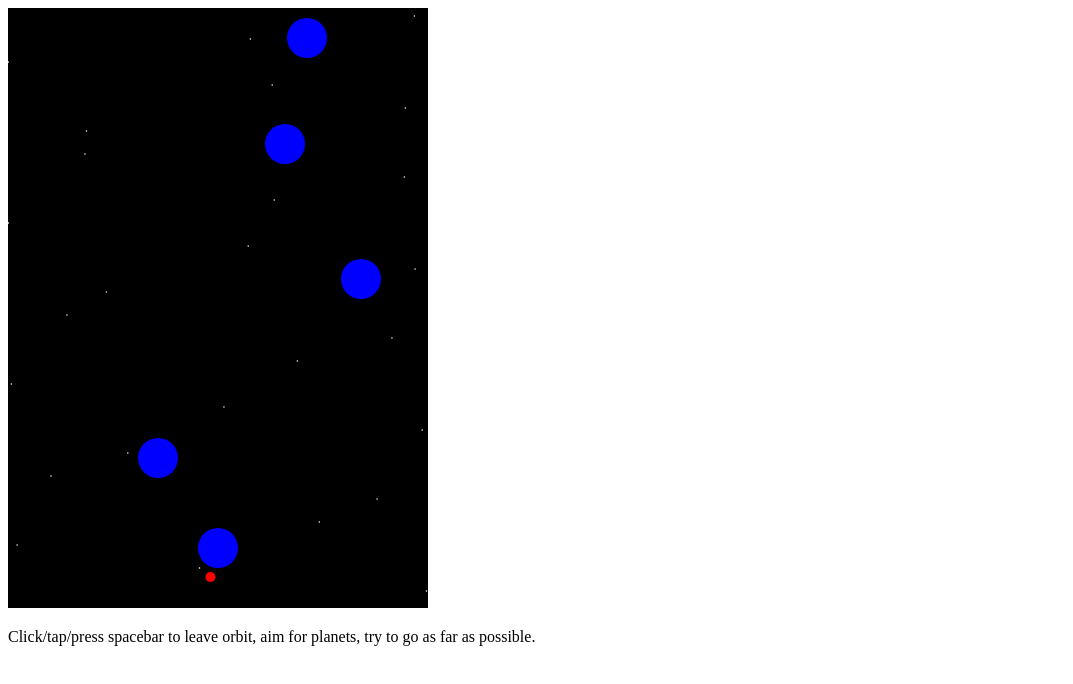
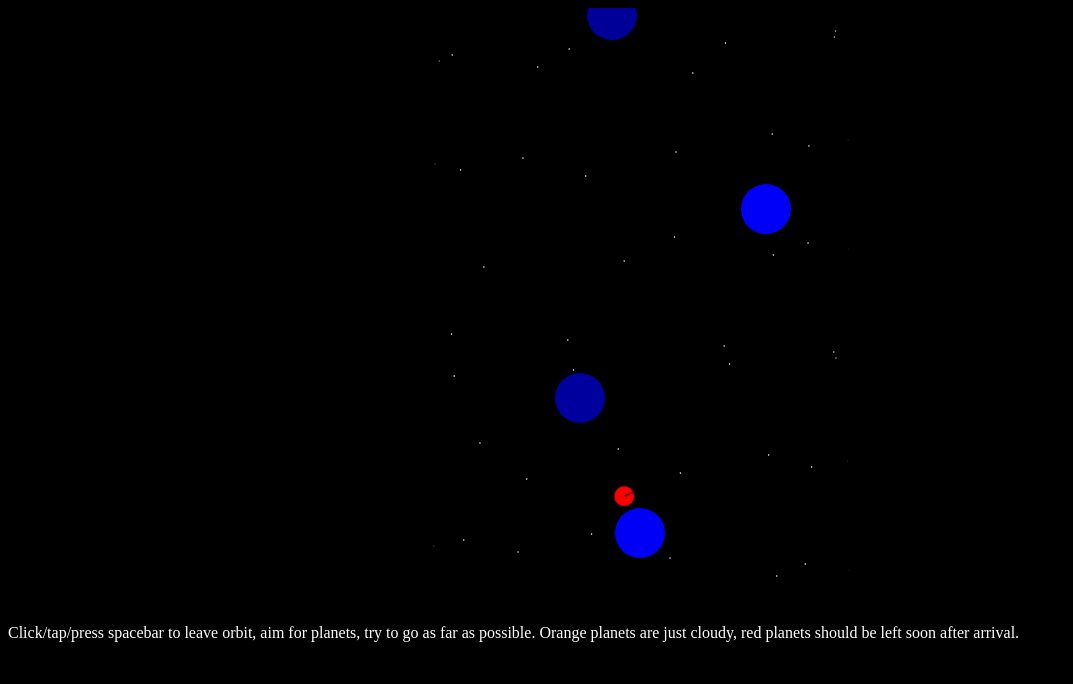
Before and after one commit to Schnark/js13kgames-2021, a plain HTML site: page index.html in a window 1280 px wide. Shown: the whole page, without its empty margins (0-1073 px from the left). Drawn offline with Linux system fonts and the light colour scheme.

Commit message:
use the good old make to build the game

```diff
--- a/index.html
+++ b/index.html
@@ -4,9 +4,25 @@
 <title>Space Exploration</title>
 <meta name="viewport" content="width=device-width">
 <meta name="monetization" content="$coil.xrptipbot.com/IaQo0r8KT6aT9SCXmCK-ag">
-<script src="js/storage.js" defer></script>
-<script src="js/game.js" defer></script>
+<!--delete from here-->
+<link rel="stylesheet" href="res/game.css">
+<script src="res/global.js" defer></script>
+<script src="res/storage.js" defer></script>
+<script src="res/draw.js" defer></script>
+<script src="res/update.js" defer></script>
+<script src="res/game.js" defer></script>
+<!--delete to here-->
+<!--delete line
+<style>
+insert min.css
+</style>
+delete line-->
 </head><body>
-<canvas id="canvas" width="420" height="600"></canvas>
-<p>Click/tap/press spacebar to leave orbit, aim for planets, try to go as far as possible.</p>
+<canvas id="canvas"></canvas>
+<p>Click/tap/press spacebar to leave orbit, aim for planets, try to go as far as possible. Orange planets are just cloudy, red planets should be left soon after arrival.</p>
+<!--delete line
+<script>
+insert min.js
+</script>
+delete line-->
 </body></html>
--- a/js/game.js
+++ /dev/null
@@ -1,174 +0,0 @@
-/*global storage*/
-(function () {
-"use strict";
-
-var canvas = document.getElementById('canvas'),
-	ctx = canvas.getContext('2d'),
-	rAF = window.requestAnimationFrame || window.mozRequestAnimationFrame;
-
-var WIDTH = 420, HEIGHT = 600,
-	circleSpeed = 0.001, moveSpeed = 0.03,
-	planets = [{
-		x: 210,
-		y: 60,
-		r: 30
-	}, {
-		x: 150,
-		y: 150,
-		r: 30
-	}],
-	playerX = 180, playerY = 60, playerAngle = 0.5 * Math.PI, playerPlanet = 0, circleDir = -1,
-	lastPlanet = 0,
-	startY = 0,
-	record = storage.get('record'),
-	time;
-
-function drawCircle (x, y, r, color) {
-	ctx.fillStyle = color;
-	ctx.beginPath();
-	ctx.arc(x, y, r, 0, 2 * Math.PI);
-	ctx.fill();
-}
-
-function drawBackground () {
-	var x, y, roundStartY = Math.round(startY);
-	ctx.fillStyle = 'black';
-	ctx.fillRect(0, 0, WIDTH, HEIGHT);
-	for (y = roundStartY; y < HEIGHT + roundStartY; y++) {
-		if (y % 23 === 17) {
-			drawCircle((Math.sin(y * 101) + 1) / 2 * WIDTH, HEIGHT - y + startY, Math.random() > 0.995 ? 1 : 0.75, 'white');
-		}
-		if (y === record) {
-			for (x = 25; x < WIDTH; x += 75) {
-				drawCircle(x, HEIGHT - y + startY, 1, 'gold');
-			}
-		}
-	}
-}
-
-function drawPlanet (x, y, r) {
-	drawCircle(x, HEIGHT - y + startY, r - 10, 'blue');
-}
-
-function drawPlanets () {
-	var i, x, y, r;
-	for (i = 0; i < planets.length; i++) {
-		x = planets[i].x;
-		y = planets[i].y;
-		r = planets[i].r;
-		if (y + r > startY && y - r < startY + HEIGHT) {
-			drawPlanet(x, y, r);
-		}
-	}
-}
-
-function drawSpaceship () {
-	drawCircle(playerX, HEIGHT - playerY + startY, 5, 'red');
-}
-
-function draw () {
-	drawBackground();
-	drawSpaceship();
-	drawPlanets();
-}
-
-function addPlanets () {
-	while (planets[planets.length - 1].y < startY + 2 * HEIGHT) {
-		addPlanet();
-	}
-}
-
-function addPlanet () {
-	var last = planets[planets.length - 1];
-	planets.push({
-		x: 40 + Math.round((WIDTH - 80) * Math.random()),
-		y: last.y + Math.round(HEIGHT / 4 * Math.random() + 70),
-		r: Math.min(last.r, Math.round(10 - planets.length * Math.random() / 5) + 20)
-	});
-}
-
-function showResult (y) {
-	if (y > record) {
-		storage.set('record', y);
-	}
-	alert('You are lost in space. The farthest planet you reached was ' + (Math.round((y - planets[0].y) / 10) / 100) + 'ly away.' + (y > record ? ' That’s a new record!' : ''));
-}
-
-function update (dt) {
-	var i, dx, dy, angle;
-	if (playerPlanet === -1) {
-		dy = Math.sin(playerAngle) * dt * moveSpeed;
-		playerX += Math.cos(playerAngle) * dt * moveSpeed;
-		playerY += dy;
-		if (dy > 0) {
-			startY += dy / 3;
-		}
-		if (playerX < 0 || playerX > WIDTH || playerY < startY || playerY > startY + HEIGHT) {
-			showResult(planets[lastPlanet].y);
-			return true;
-		}
-		for (i = lastPlanet + 1; i < planets.length; i++) {
-			dy = playerY - planets[i].y;
-			if (dy < -planets[i].r) {
-				break;
-			}
-			dx = playerX - planets[i].x;
-			if (dx * dx + dy * dy <= planets[i].r * planets[i].r) {
-				playerPlanet = i;
-				lastPlanet = i;
-				angle = Math.atan2(dy, dx);
-				circleDir = (playerAngle + Math.PI - angle) % (2 * Math.PI) > Math.PI ? 1 : -1;
-				playerAngle = (angle + 0.5 * circleDir * Math.PI + 2 * Math.PI) % (2 * Math.PI);
-				addPlanets();
-				break;
-			}
-		}
-	} else {
-		angle = playerAngle - 0.5 * circleDir * Math.PI + dt * circleDir * circleSpeed;
-		playerX = planets[playerPlanet].x + Math.cos(angle) * planets[playerPlanet].r;
-		playerY = planets[playerPlanet].y + Math.sin(angle) * planets[playerPlanet].r;
-		playerAngle = (angle + 0.5 * circleDir * Math.PI + 2 * Math.PI) % (2 * Math.PI);
-		dy = planets[playerPlanet].y - planets[playerPlanet].r - 30;
-		if (dy !== startY) {
-			startY = Math.round((2 * dy + startY) / 3);
-		}
-	}
-}
-
-function loop (t) {
-	var dt, end;
-	draw();
-	if (time) {
-		dt = t - time;
-		while (dt > 100 && !end) {
-			end = update(100);
-			dt -= 100;
-		}
-		end = update(dt);
-	}
-	time = t;
-	if (!end) {
-		rAF(loop);
-	}
-}
-
-addPlanets();
-
-rAF(loop);
-
-window.addEventListener('mousedown', function () {
-	playerPlanet = -1;
-});
-
-window.addEventListener('touchstart', function () {
-	playerPlanet = -1;
-});
-
-window.addEventListener('keydown', function (e) {
-	if (e.key === ' ' || e.key === 'Spacebar' || e.keyCode === 32) {
-		playerPlanet = -1;
-		e.preventDefault();
-	}
-});
-
-})();
--- /dev/null
+++ b/res/draw.js
@@ -0,0 +1,123 @@
+/*global draw: true*/
+/*global WIDTH, HEIGHT, SHIPSIZE, planets, playerX, playerY, playerAngle, startY, lastPlanet, record*/
+draw =
+(function () {
+"use strict";
+
+var canvas = document.getElementById('canvas'),
+	ctx = canvas.getContext('2d'),
+	spaceship = document.createElement('canvas'),
+	gradientLeft, gradientRight,
+	random = Math.floor(Math.random() * 1000);
+
+function drawCircle (x, y, r, color) {
+	ctx.fillStyle = color;
+	ctx.beginPath();
+	ctx.arc(x, y, r, 0, 2 * Math.PI);
+	ctx.fill();
+}
+
+function initSpaceship () {
+	var ctx = spaceship.getContext('2d');
+	spaceship.width = SHIPSIZE * 2;
+	spaceship.height = SHIPSIZE * 2;
+	ctx.fillStyle = 'red';
+	ctx.beginPath();
+	ctx.arc(SHIPSIZE, SHIPSIZE, SHIPSIZE, 0, 2 * Math.PI);
+	ctx.fill();
+	ctx.strokeStyle = 'black';
+	ctx.beginPath();
+	ctx.moveTo(SHIPSIZE, SHIPSIZE);
+	ctx.lineTo(2 * SHIPSIZE, SHIPSIZE);
+	ctx.stroke();
+}
+
+function drawBackground () {
+	var x, y, roundStartY = Math.round(startY);
+	ctx.fillStyle = 'black';
+	ctx.fillRect(0, 0, WIDTH, HEIGHT);
+	for (y = roundStartY; y < HEIGHT + roundStartY; y++) {
+		if (Math.sin(7.32 * y) > 0.97) {
+			drawCircle(
+				(Math.sin(y * 101.451 + random) + 1) / 2 * WIDTH,
+				HEIGHT - y + startY,
+				Math.random() > 0.995 ? 1 : 0.75, 'white'
+			);
+		}
+		if (y === record) {
+			for (x = 25; x < WIDTH; x += 75) {
+				drawCircle(x, HEIGHT - y + startY, 1, 'gold');
+			}
+		}
+	}
+}
+
+function drawPlanet (x, y, r, type, time) {
+	var c = Math.round(Math.sin(time / 1000 + x) * 48 + 200), i;
+	switch (type) { //TODO varying pattern instead of just varying color
+	case 0:
+		c = 'rgb(0,0,' + c + ')';
+		break;
+	case 1:
+		c = 'rgb(' + c + ',' + Math.round(c / 2) + ',0)';
+		break;
+	case 2:
+		c = 'rgb(' + c + ',0,0)';
+	}
+	drawCircle(x, HEIGHT - y + startY, r - SHIPSIZE - 5, c);
+	if (type === 1) {
+		for (i = 0; i < 5; i++) {
+			drawCircle(
+				x + r * Math.cos(time / 1500 + i * 17 + x),
+				HEIGHT - y + startY + r * Math.sin(time / 1500 + i * 17 + x),
+				SHIPSIZE + 10, 'rgba(256,128,0,0.9)'
+			); //TODO proper clouds
+		}
+	}
+}
+
+function drawPlanets (time) {
+	var i, x, y, r;
+	for (i = lastPlanet; i < planets.length; i++) { //TODO or i = 0 or something more sophisticated?
+		x = planets[i].x;
+		y = planets[i].y;
+		r = planets[i].r;
+		if (y - r > startY + HEIGHT) {
+			break;
+		}
+		if (y + r > startY) {
+			drawPlanet(x, y, r, planets[i].t, time);
+		}
+	}
+}
+
+function drawSpaceship () {
+	ctx.save();
+	ctx.translate(playerX, HEIGHT - playerY + startY);
+	ctx.rotate(-playerAngle);
+	ctx.drawImage(spaceship, -SHIPSIZE, -SHIPSIZE);
+	ctx.restore();
+}
+
+function draw (time) {
+	drawBackground();
+	drawSpaceship();
+	drawPlanets(time);
+	ctx.fillStyle = gradientLeft;
+	ctx.fillRect(0, 0, 2 * SHIPSIZE, HEIGHT);
+	ctx.fillStyle = gradientRight;
+	ctx.fillRect(WIDTH - 2 * SHIPSIZE, 0, 2 * SHIPSIZE, HEIGHT);
+}
+
+canvas.width = WIDTH;
+canvas.height = HEIGHT;
+initSpaceship();
+gradientLeft = ctx.createLinearGradient(0, 0, 2 * SHIPSIZE, 0);
+gradientLeft.addColorStop(0, 'black');
+gradientLeft.addColorStop(1, 'rgba(0,0,0,0)');
+gradientRight = ctx.createLinearGradient(WIDTH, 0, WIDTH - 2 * SHIPSIZE, 0);
+gradientRight.addColorStop(0, 'black');
+gradientRight.addColorStop(1, 'rgba(0,0,0,0)');
+
+return draw;
+})();
--- /dev/null
+++ b/res/game.css
@@ -0,0 +1,9 @@
+html {
+	background: #000;
+	color: #fff;
+}
+
+#canvas {
+	display: block;
+	margin: auto;
+}
--- /dev/null
+++ b/res/game.js
@@ -0,0 +1,60 @@
+/*global storage, draw, update*/
+/*global playerPlanet: true, record: true*/
+(function () {
+"use strict";
+
+var rAF, time;
+
+function showResult (rawY, displayY) {
+	if (rawY > record) {
+		storage.set('record', rawY);
+	}
+	alert('You are lost in space. ' +
+		'The farthest planet you reached was ' + displayY + 'ly away.' +
+		(rawY > record ? '\nThat’s a new record!' : '') +
+		'\nReload the page for a new game.');
+}
+
+function loop (t) {
+	var dt, end;
+	draw(t);
+	if (time) {
+		dt = t - time;
+		while (dt > 10 && !end) {
+			end = update(10); //10 * moveSpeed === 1
+			dt -= 10;
+		}
+		if (!end) {
+			end = update(dt);
+		}
+	}
+	time = t;
+	if (!end) {
+		rAF(loop);
+	} else {
+		showResult(end[0], end[1]);
+	}
+}
+
+record = storage.get('record');
+
+rAF = window.requestAnimationFrame || window.mozRequestAnimationFrame ||
+	window.webkitRequestAnimationFrame || window.oRequestAnimationFrame;
+rAF(loop);
+
+window.addEventListener('mousedown', function () {
+	playerPlanet = -1;
+});
+
+window.addEventListener('touchstart', function () {
+	playerPlanet = -1;
+});
+
+window.addEventListener('keydown', function (e) {
+	if (e.key === ' ' || e.key === 'Spacebar' || e.keyCode === 32) {
+		playerPlanet = -1;
+		e.preventDefault();
+	}
+});
+
+})();
--- /dev/null
+++ b/res/global.js
@@ -0,0 +1,20 @@
+/*jshint unused: false*/
+var WIDTH = 420, HEIGHT = 600,
+	SHIPSIZE = 10, PLANET_R = 40,
+	circleSpeed = 0.0015, moveSpeed = 0.1,
+	planets = [{
+		x: 210, //WIDTH / 2
+		y: 75, //25 + SHIPSIZE + PLANET_R
+		r: 40, //PLANET_R
+		t: 0
+	}, {
+		x: 150,
+		y: 210,
+		r: 40,
+		t: 0
+	}],
+	playerX = 175, playerY = 60, //planets[0].x - planets[0].r; planets[0].y
+	playerAngle = 0.5 * Math.PI, playerPlanet = 0, circleDir = -1,
+	lastPlanet = 0,
+	startY = 0,
+	record;
--- a/js/storage.js
+++ b/res/storage.js
@@ -4,6 +4,9 @@ storage =
 "use strict";
 
 //FIXME exchange sessionStorage for localStorage once things are ready for this
+if (false) {//to make sure the linter complains about the above FIXME
+	alert();
+}
 
 var data = {
 	record: -1,
--- /dev/null
+++ b/res/update.js
@@ -0,0 +1,76 @@
+/*global update: true*/
+/*global WIDTH, HEIGHT, SHIPSIZE, PLANET_R,
+	circleSpeed, moveSpeed, planets,
+	playerX: true, playerY: true, playerAngle: true,
+	playerPlanet: true, circleDir: true,
+	startY: true, lastPlanet: true*/
+update =
+(function () {
+"use strict";
+
+function addPlanets () {
+	while (planets[planets.length - 1].y < startY + 2 * HEIGHT) {
+		addPlanet();
+	}
+}
+
+function addPlanet () {
+	var last = planets[planets.length - 1];
+	planets.push({
+		x: 2 * SHIPSIZE + PLANET_R + Math.round((WIDTH - 4 * SHIPSIZE - 2 * PLANET_R) * Math.random()),
+		y: last.y + Math.round(HEIGHT / 4 * Math.random() + 80),
+		r: Math.max(Math.min(last.r, PLANET_R - Math.round(planets.length * Math.random() / 5)), 5),
+		t: Math.random() < 0.2 ? 2 : Math.random() < 0.2 ? 1 : 0
+	});
+}
+
+function update (dt) {
+	var i, dx, dy, angle, factor;
+	if (playerPlanet === -1) {
+		dy = Math.sin(playerAngle) * dt * moveSpeed;
+		playerX += Math.cos(playerAngle) * dt * moveSpeed;
+		playerY += dy;
+		if (dy > 0) {
+			startY += dy / 3;
+		}
+		if (playerX < 0 || playerX > WIDTH || playerY < startY || playerY > startY + HEIGHT) {
+			return [planets[lastPlanet].y, Math.round((planets[lastPlanet].y - planets[0].y) / 10) / 100];
+		}
+		for (i = lastPlanet + 1; i < planets.length; i++) {
+			dy = playerY - planets[i].y;
+			if (dy < -planets[i].r) {
+				break;
+			}
+			dx = playerX - planets[i].x;
+			if (dx * dx + dy * dy <= planets[i].r * planets[i].r) {
+				playerPlanet = i;
+				lastPlanet = i;
+				angle = Math.atan2(dy, dx);
+				circleDir = (playerAngle + Math.PI - angle) % (2 * Math.PI) > Math.PI ? 1 : -1;
+				playerAngle = (angle + 0.5 * circleDir * Math.PI + 2 * Math.PI) % (2 * Math.PI);
+				addPlanets();
+				break;
+			}
+		}
+	} else {
+		if (planets[playerPlanet].t === 2) {
+			factor = planets[playerPlanet].factor || 1;
+			planets[playerPlanet].factor = factor + dt / 1000;
+		} else {
+			factor = 1;
+		}
+		angle = playerAngle - 0.5 * circleDir * Math.PI + dt * circleDir * circleSpeed * factor;
+		playerX = planets[playerPlanet].x + Math.cos(angle) * planets[playerPlanet].r;
+		playerY = planets[playerPlanet].y + Math.sin(angle) * planets[playerPlanet].r;
+		playerAngle = (angle + 0.5 * circleDir * Math.PI + 2 * Math.PI) % (2 * Math.PI);
+		dy = planets[playerPlanet].y - planets[playerPlanet].r - SHIPSIZE - 25;
+		if (dy !== startY) {
+			startY = Math.round((2 * dy + startY) / 3);
+		}
+	}
+}
+
+addPlanets();
+
+return update;
+})();
```
Also changed, not shown: 2 other files.
